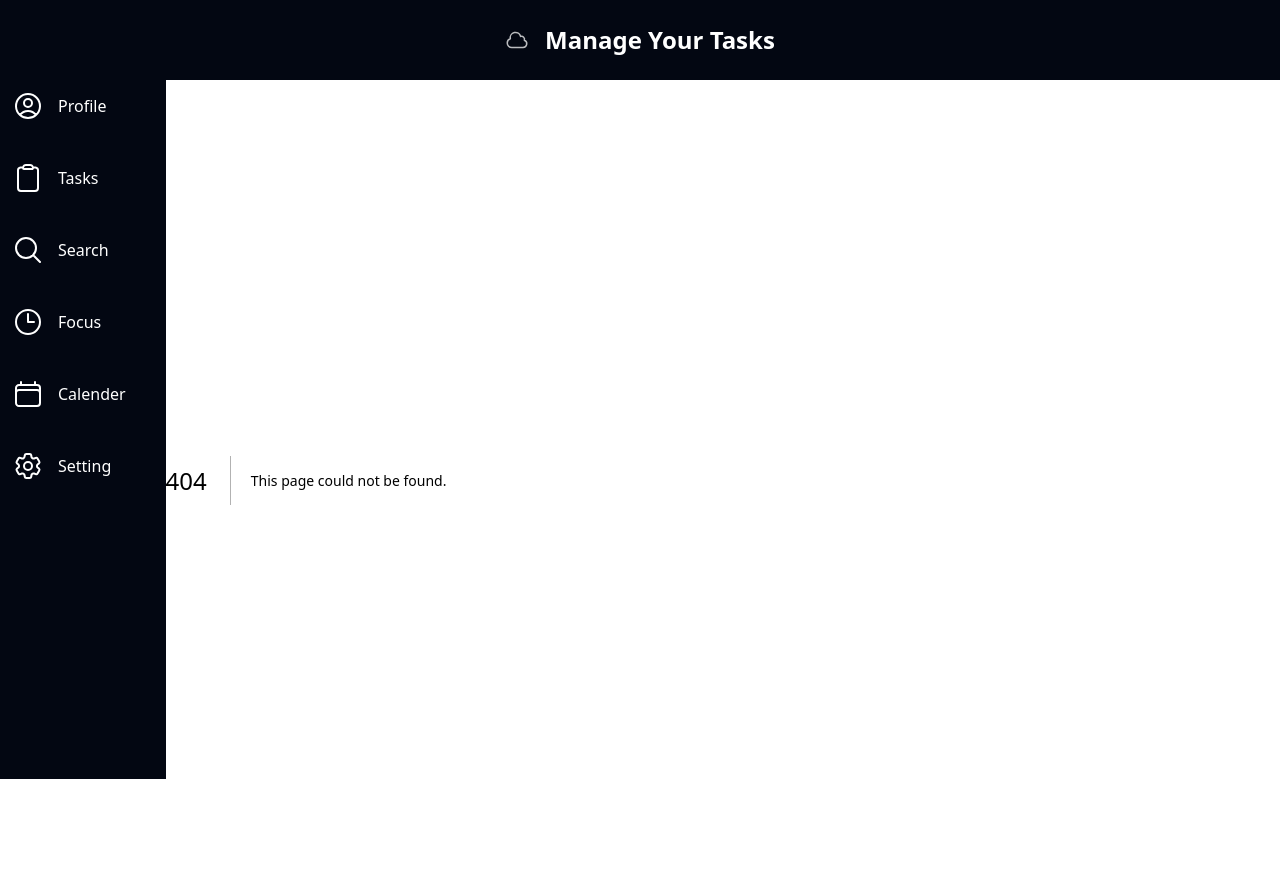
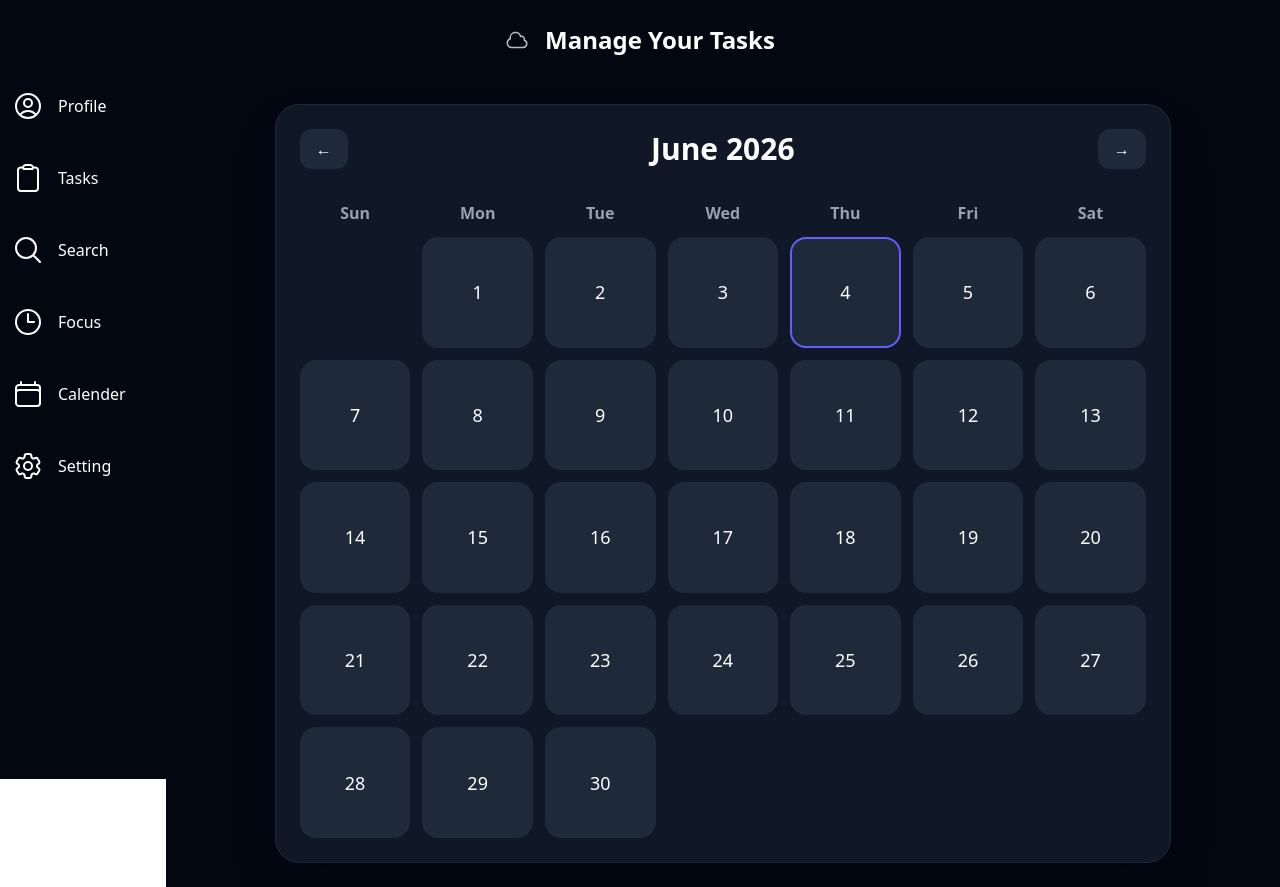
Before and after one commit to VibelessYoung/TaskManager, a Next.js app: page /calender in a window 1280 px wide. Before the commit this address had no page. Built offline with nearby package versions, Linux system fonts and the light colour scheme.

Commit message:
calender page created

```diff
--- /dev/null
+++ b/app/calender/page.js
@@ -0,0 +1,129 @@
+"use client";
+
+import { useState } from "react";
+
+export default function Page() {
+  const [currentDate, setCurrentDate] = useState(new Date());
+  const [selectedDay, setSelectedDay] = useState(null);
+
+  const month = currentDate.getMonth();
+  const year = currentDate.getFullYear();
+
+  const months = [
+    "January",
+    "February",
+    "March",
+    "April",
+    "May",
+    "June",
+    "July",
+    "August",
+    "September",
+    "October",
+    "November",
+    "December",
+  ];
+
+  const days = ["Sun", "Mon", "Tue", "Wed", "Thu", "Fri", "Sat"];
+
+  const firstDay = new Date(year, month, 1).getDay();
+
+  const totalDays = new Date(year, month + 1, 0).getDate();
+
+  const prevMonth = () => {
+    setCurrentDate(new Date(year, month - 1, 1));
+  };
+
+  const nextMonth = () => {
+    setCurrentDate(new Date(year, month + 1, 1));
+  };
+
+  const today = new Date();
+
+  const cells = [];
+
+  for (let i = 0; i < firstDay; i++) {
+    cells.push(null);
+  }
+
+  for (let day = 1; day <= totalDays; day++) {
+    cells.push(day);
+  }
+
+  return (
+    <div className="w-full bg-gray-950 text-white flex justify-center items-center p-6">
+      <div className="w-full max-w-4xl rounded-3xl bg-gray-900 border border-gray-800 shadow-2xl p-6">
+        <div className="flex items-center justify-between mb-8">
+          <button
+            onClick={prevMonth}
+            className="px-4 py-2 rounded-xl bg-gray-800 hover:bg-gray-700 transition"
+          >
+            ←
+          </button>
+
+          <h1 className="text-3xl font-bold">
+            {months[month]} {year}
+          </h1>
+
+          <button
+            onClick={nextMonth}
+            className="px-4 py-2 rounded-xl bg-gray-800 hover:bg-gray-700 transition"
+          >
+            →
+          </button>
+        </div>
+
+        <div className="grid grid-cols-7 gap-3 mb-3">
+          {days.map((day) => (
+            <div key={day} className="text-center text-gray-400 font-semibold">
+              {day}
+            </div>
+          ))}
+        </div>
+
+        <div className="grid grid-cols-7 gap-3">
+          {cells.map((day, index) => {
+            const isToday =
+              day &&
+              today.getDate() === day &&
+              today.getMonth() === month &&
+              today.getFullYear() === year;
+
+            const isSelected = selectedDay === day;
+
+            return (
+              <button
+                key={index}
+                onClick={() => day && setSelectedDay(day)}
+                className={`
+                  aspect-square rounded-2xl
+                  flex items-center justify-center
+                  transition-all duration-200
+                  text-lg
+
+                  ${day === null ? "invisible" : "hover:bg-indigo-600"}
+
+                  ${isToday ? "border-2 border-indigo-500" : ""}
+
+                  ${isSelected ? "bg-indigo-600 scale-105" : "bg-gray-800"}
+                `}
+              >
+                {day}
+              </button>
+            );
+          })}
+        </div>
+
+        {selectedDay && (
+          <div className="mt-8 p-4 rounded-2xl bg-gray-800">
+            <h2 className="text-xl font-bold">Selected Date</h2>
+
+            <p className="text-gray-300 mt-2">
+              {selectedDay} {months[month]} {year}
+            </p>
+          </div>
+        )}
+      </div>
+    </div>
+  );
+}
```
